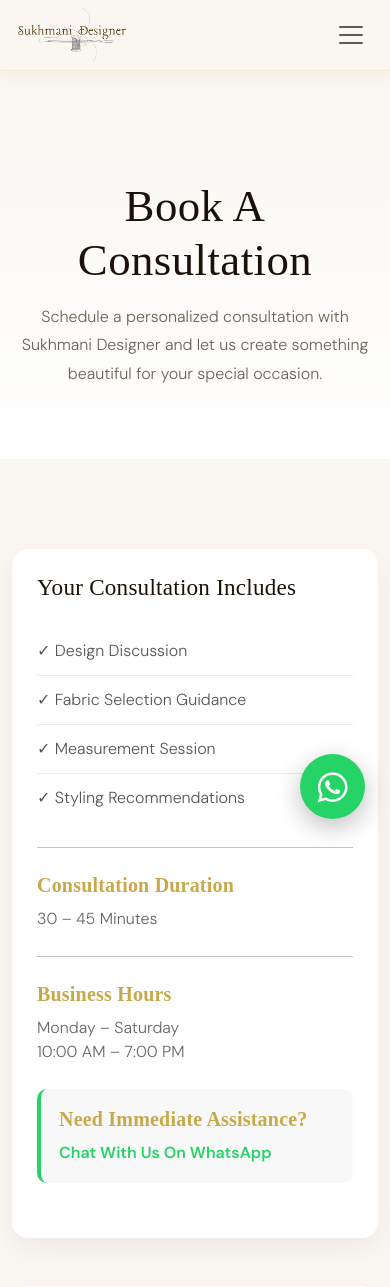
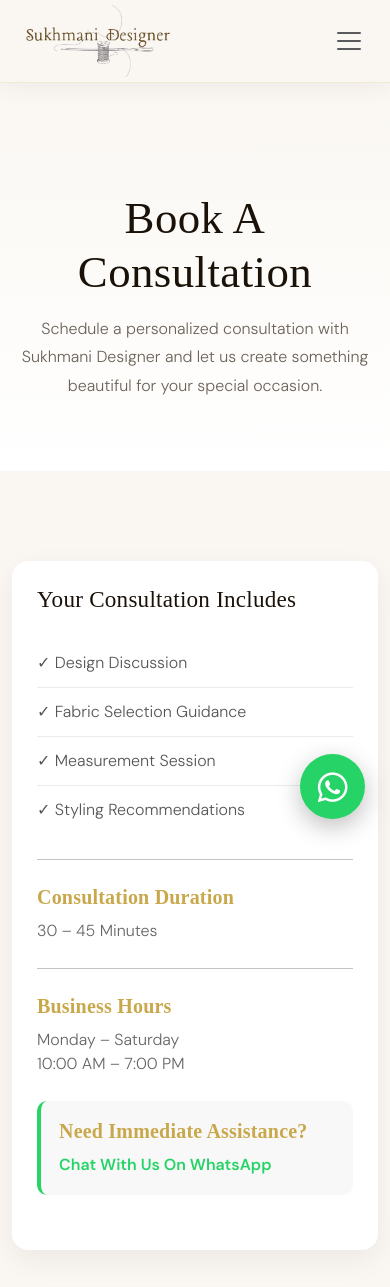
Before and after one commit to simma3517/sukhmani-designer, a Django app: page /appointment/ in a window 390 px wide. Shown: the top 1287 px of the page. Run offline with Django 5.2, Linux system fonts and the light colour scheme; some web fonts are replaced.

Commit message:
Enhance mobile logo size to 72px for clear, elegant brand visibility

```diff
--- a/templates/base.html
+++ b/templates/base.html
@@ -92,7 +92,7 @@
         }
 
         .navbar-brand img {
-            height: 84px;
+            height: 82px;
             width: auto;
             object-fit: contain;
             transition: transform 0.35s ease;
@@ -102,27 +102,39 @@
 
         @media (max-width: 991px) {
             :root {
-                --nav-h: 70px;
+                --nav-h: 82px;
             }
 
             body {
-                padding-top: 70px;
+                padding-top: 82px;
             }
 
             .navbar {
-                min-height: 70px;
+                min-height: 82px;
             }
 
             .navbar .container {
-                min-height: 70px;
+                min-height: 82px;
+                padding-left: 1.15rem;
+                padding-right: 1.15rem;
             }
 
             .navbar-brand {
-                min-height: 70px;
+                min-height: 82px;
+                margin-right: 0;
             }
 
             .navbar-brand img {
-                height: 54px;
+                height: 72px;
+                max-width: 220px;
+                object-fit: contain;
+            }
+
+            .navbar-toggler {
+                padding: 0.35rem 0.5rem;
+                border: none !important;
+                outline: none !important;
+                box-shadow: none !important;
             }
 
             .navbar-collapse {
@@ -132,7 +144,7 @@
                 border-top: 1px solid rgba(201,168,76,0.2);
                 border-radius: 0 0 16px 16px;
                 box-shadow: 0 16px 36px rgba(26,18,8,0.14);
-                max-height: calc(100vh - 75px);
+                max-height: calc(100vh - 85px);
                 overflow-y: auto;
             }
 
```
